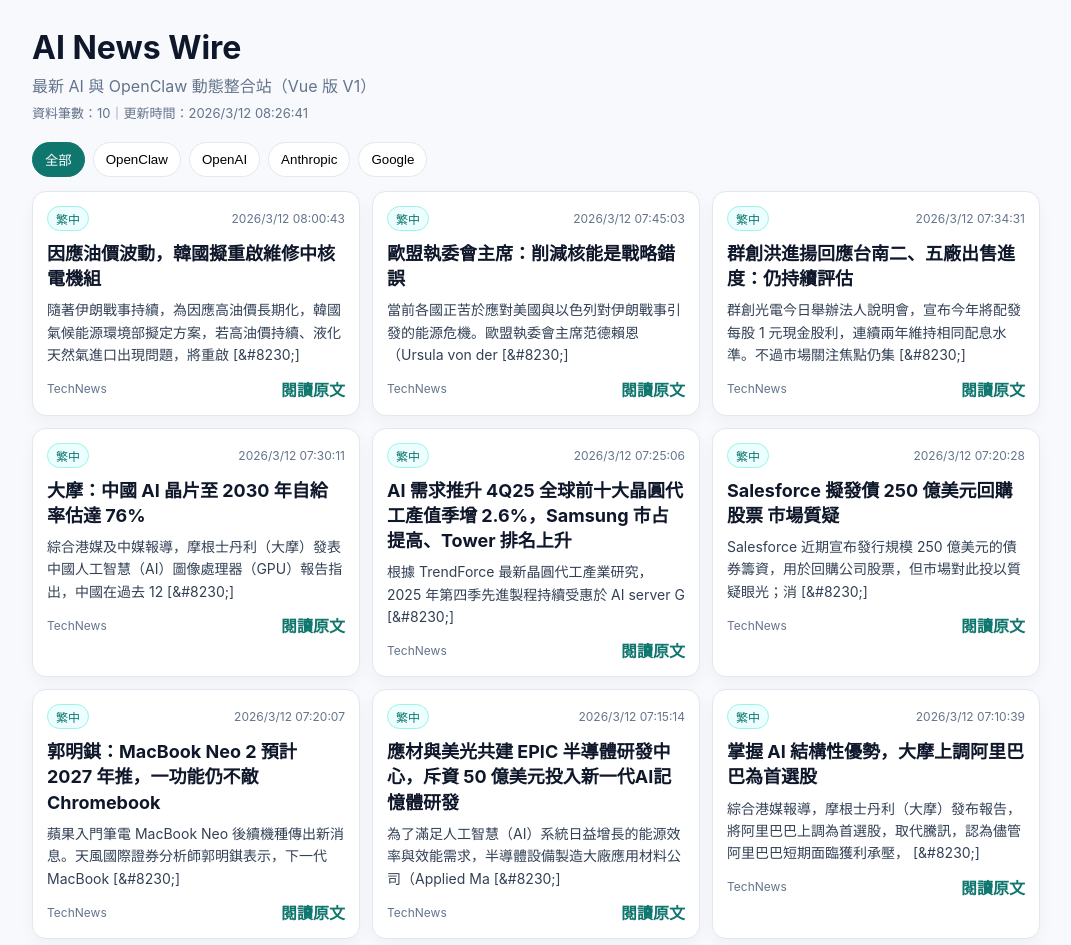
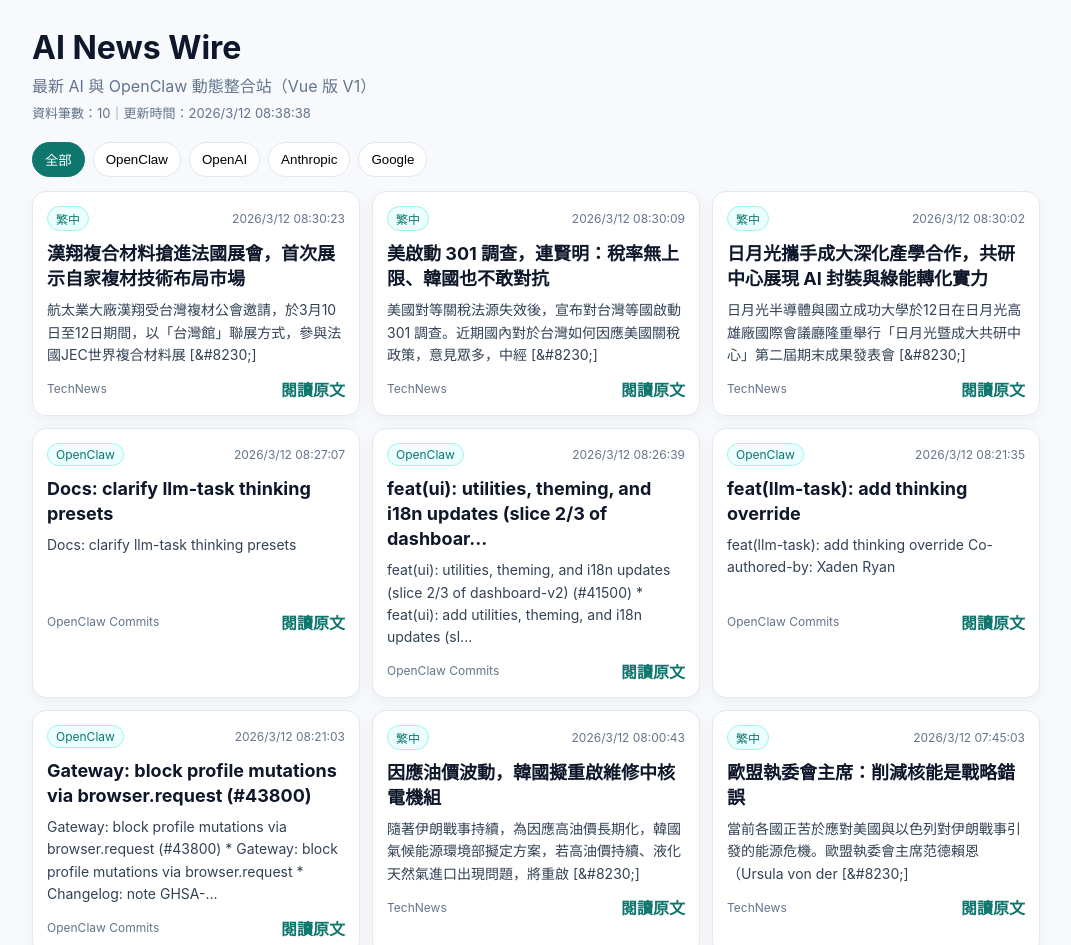
Before and after one commit to openclawjerry0923/ai-news-wire-vue, a Vue app: page / in a window 1280 px wide. Shown: the top 945 px of the page, without its empty margins (104-1175 px from the left). Built offline with nearby package versions, Linux system fonts and the light colour scheme.

Commit message:
feat: add dedicated OpenClaw news sources and rebalance top 10 mix

```diff
--- a/src/data/news.json
+++ b/src/data/news.json
@@ -1,8 +1,71 @@
 {
-  "generatedAt": "2026-03-12T08:26:41.531Z",
+  "generatedAt": "2026-03-12T08:38:38.674Z",
   "items": [
     {
       "id": 1,
+      "title": "漢翔複合材料搶進法國展會，首次展示自家複材技術布局市場",
+      "link": "https://finance.technews.tw/2026/03/12/aidc-composites-makes-its-debut-at-french-exhibition/",
+      "publishedAt": "Thu, 12 Mar 2026 08:30:23 +0000",
+      "summary": "航太業大廠漢翔受台灣複材公會邀請，於3月10日至12日期間，以「台灣館」聯展方式，參與法國JEC世界複合材料展 [&#8230;]",
+      "source": "TechNews",
+      "tag": "繁中"
+    },
+    {
+      "id": 2,
+      "title": "美啟動 301 調查，連賢明：稅率無上限、韓國也不敢對抗",
+      "link": "https://technews.tw/2026/03/12/section-301-tariffs-have-no-cap-south-korea-reluctant-to-push-back/",
+      "publishedAt": "Thu, 12 Mar 2026 08:30:09 +0000",
+      "summary": "美國對等關稅法源失效後，宣布對台灣等國啟動 301 調查。近期國內對於台灣如何因應美國關稅政策，意見眾多，中經 [&#8230;]",
+      "source": "TechNews",
+      "tag": "繁中"
+    },
+    {
+      "id": 3,
+      "title": "日月光攜手成大深化產學合作，共研中心展現 AI 封裝與綠能轉化實力",
+      "link": "https://finance.technews.tw/2026/03/12/ase-technology-holding-co-ltd-and-national-cheng-kung-university-deepen-industry-university-cooperation/",
+      "publishedAt": "Thu, 12 Mar 2026 08:30:02 +0000",
+      "summary": "日月光半導體與國立成功大學於12日在日月光高雄廠國際會議廳隆重舉行「日月光暨成大共研中心」第二屆期末成果發表會 [&#8230;]",
+      "source": "TechNews",
+      "tag": "繁中"
+    },
+    {
+      "id": 4,
+      "title": "Docs: clarify llm-task thinking presets",
+      "link": "https://github.com/openclaw/openclaw/commit/62a71361a98d87b2b35a45d0f5ab7627eeea0916",
+      "publishedAt": "2026-03-12T08:27:07Z",
+      "summary": "Docs: clarify llm-task thinking presets",
+      "source": "OpenClaw Commits",
+      "tag": "OpenClaw"
+    },
+    {
+      "id": 5,
+      "title": "feat(ui): utilities, theming, and i18n updates (slice 2/3 of dashboar…",
+      "link": "https://github.com/openclaw/openclaw/commit/46cb73da37bf098e03d7effd049f679b697e6d75",
+      "publishedAt": "2026-03-12T08:26:39Z",
+      "summary": "feat(ui): utilities, theming, and i18n updates (slice 2/3 of dashboard-v2) (#41500) * feat(ui): add utilities, theming, and i18n updates (slice 2 of dashboard-v2) UI utilities and theming improvements extracted from dashboard-v2-structure: Icons &amp; formatting: - icons.ts: expanded icon set for new dashboard views - format.ts: date/number formatting helpers - tool-labels.ts: human-readable tool name mappings Theming: - theme.ts: enhanced theme resolution and system theme support - theme-transition.ts: simplified transition logic - storage.ts: theme parsing improvements for settings persistence Navigation &amp; types: - navigation.ts: extended tab definitions for dashboard-v2 - app-view-state.ts: expanded view state management - types.ts: new type definitions (HealthSummary, ModelCatalogEntry, etc.) Components: - components/dashboard-header.ts: reusable header component i18n: - Updated en, pt-BR, zh-CN, zh-TW locales with new dashboard strings All changes are additive or backwards-compatible. Build passes. Part of #36853. * ui: fix theme and locale review regressions * ui: fix review follow-ups for dashboard tabs * ui: allowlist locale password placeholder false positives * ui: fix theme mode and locale regressions * Vincentkoc code/pr 41500 route fix (#43829) * UI: keep unfinished settings routes hidden * UI: normalize light theme data token * UI: restore cron type compatibility --------- Co-authored-by: Vincent Koc",
+      "source": "OpenClaw Commits",
+      "tag": "OpenClaw"
+    },
+    {
+      "id": 6,
+      "title": "feat(llm-task): add thinking override",
+      "link": "https://github.com/openclaw/openclaw/commit/658bd54ecf83cea90e905d4f86189af08eaf43f7",
+      "publishedAt": "2026-03-12T08:21:35Z",
+      "summary": "feat(llm-task): add thinking override Co-authored-by: Xaden Ryan",
+      "source": "OpenClaw Commits",
+      "tag": "OpenClaw"
+    },
+    {
+      "id": 7,
+      "title": "Gateway: block profile mutations via browser.request (#43800)",
+      "link": "https://github.com/openclaw/openclaw/commit/f37815b32334e6fbc1de505f5584de4f2e6967da",
+      "publishedAt": "2026-03-12T08:21:03Z",
+      "summary": "Gateway: block profile mutations via browser.request (#43800) * Gateway: block profile mutations via browser.request * Changelog: note GHSA-vmhq browser request fix * Gateway: normalize browser.request profile guard paths",
+      "source": "OpenClaw Commits",
+      "tag": "OpenClaw"
+    },
+    {
+      "id": 8,
       "title": "因應油價波動，韓國擬重啟維修中核電機組",
       "link": "https://technews.tw/2026/03/12/south-korea-nuclear-power/",
       "publishedAt": "Thu, 12 Mar 2026 08:00:43 +0000",
@@ -11,7 +74,7 @@
       "tag": "繁中"
     },
     {
-      "id": 2,
+      "id": 9,
       "title": "歐盟執委會主席：削減核能是戰略錯誤",
       "link": "https://technews.tw/2026/03/12/reducing-europes-nuclear-energy-sector-was-strategic-mistake/",
       "publishedAt": "Thu, 12 Mar 2026 07:45:03 +0000",
@@ -20,76 +83,13 @@
       "tag": "繁中"
     },
     {
-      "id": 3,
+      "id": 10,
       "title": "群創洪進揚回應台南二、五廠出售進度：仍持續評估",
       "link": "https://finance.technews.tw/2026/03/12/innolux-asset-activation/",
       "publishedAt": "Thu, 12 Mar 2026 07:34:31 +0000",
       "summary": "群創光電今日舉辦法人說明會，宣布今年將配發每股 1 元現金股利，連續兩年維持相同配息水準。不過市場關注焦點仍集 [&#8230;]",
       "source": "TechNews",
       "tag": "繁中"
-    },
-    {
-      "id": 4,
-      "title": "大摩：中國 AI 晶片至 2030 年自給率估達 76%",
-      "link": "https://technews.tw/2026/03/12/china-ai-chip-self-sufficiency-forecast-to-reach-76-by-2030/",
-      "publishedAt": "Thu, 12 Mar 2026 07:30:11 +0000",
-      "summary": "綜合港媒及中媒報導，摩根士丹利（大摩）發表中國人工智慧（AI）圖像處理器（GPU）報告指出，中國在過去 12 [&#8230;]",
-      "source": "TechNews",
-      "tag": "繁中"
-    },
-    {
-      "id": 5,
-      "title": "AI 需求推升 4Q25 全球前十大晶圓代工產值季增 2.6%，Samsung 市占提高、Tower 排名上升",
-      "link": "https://technews.tw/2026/03/12/ai-demand-drives-growth-in-the-top-ten-global-foundries-in-q4-2025/",
-      "publishedAt": "Thu, 12 Mar 2026 07:25:06 +0000",
-      "summary": "根據 TrendForce 最新晶圓代工產業研究，2025 年第四季先進製程持續受惠於 AI server G [&#8230;]",
-      "source": "TechNews",
-      "tag": "繁中"
-    },
-    {
-      "id": 6,
-      "title": "Salesforce 擬發債 250 億美元回購股票 市場質疑",
-      "link": "https://finance.technews.tw/2026/03/12/salesforce-plans-25-billion-bond-sale-to-fund-share-buybacks/",
-      "publishedAt": "Thu, 12 Mar 2026 07:20:28 +0000",
-      "summary": "Salesforce 近期宣布發行規模 250 億美元的債券籌資，用於回購公司股票，但市場對此投以質疑眼光；消 [&#8230;]",
-      "source": "TechNews",
-      "tag": "繁中"
-    },
-    {
-      "id": 7,
-      "title": "郭明錤：MacBook Neo 2 預計 2027 年推，一功能仍不敵 Chromebook",
-      "link": "https://technews.tw/2026/03/12/macbook-neo-2-chromebook/",
-      "publishedAt": "Thu, 12 Mar 2026 07:20:07 +0000",
-      "summary": "蘋果入門筆電 MacBook Neo 後續機種傳出新消息。天風國際證券分析師郭明錤表示，下一代 MacBook [&#8230;]",
-      "source": "TechNews",
-      "tag": "繁中"
-    },
-    {
-      "id": 8,
-      "title": "應材與美光共建 EPIC 半導體研發中心，斥資 50 億美元投入新一代AI記憶體研發",
-      "link": "https://technews.tw/2026/03/12/applied-materials-and-micron-jointly-build-epic-semiconductor-rd-center/",
-      "publishedAt": "Thu, 12 Mar 2026 07:15:14 +0000",
-      "summary": "為了滿足人工智慧（AI）系統日益增長的能源效率與效能需求，半導體設備製造大廠應用材料公司（Applied Ma [&#8230;]",
-      "source": "TechNews",
-      "tag": "繁中"
-    },
-    {
-      "id": 9,
-      "title": "掌握 AI 結構性優勢，大摩上調阿里巴巴為首選股",
-      "link": "https://finance.technews.tw/2026/03/12/morgan-stanley-upgrades-alibaba-to-top-pick/",
-      "publishedAt": "Thu, 12 Mar 2026 07:10:39 +0000",
-      "summary": "綜合港媒報導，摩根士丹利（大摩）發布報告，將阿里巴巴上調為首選股，取代騰訊，認為儘管阿里巴巴短期面臨獲利承壓， [&#8230;]",
-      "source": "TechNews",
-      "tag": "繁中"
-    },
-    {
-      "id": 10,
-      "title": "中華電布局低中高軌衛星，持續關注 Kuiper、Starlink 海事合作評估中",
-      "link": "https://technews.tw/2026/03/12/cht-kuiper-starlink/",
-      "publishedAt": "Thu, 12 Mar 2026 07:02:25 +0000",
-      "summary": "近年全球電信產業積極投入衛星通訊布局，從低軌衛星寬頻到手機直連衛星（Direct-to-Cell）應用，均成為 [&#8230;]",
-      "source": "TechNews",
-      "tag": "繁中"
     }
   ]
 }
```
Also changed, not shown: scripts/fetch-news.mjs (+14 -9 lines).
